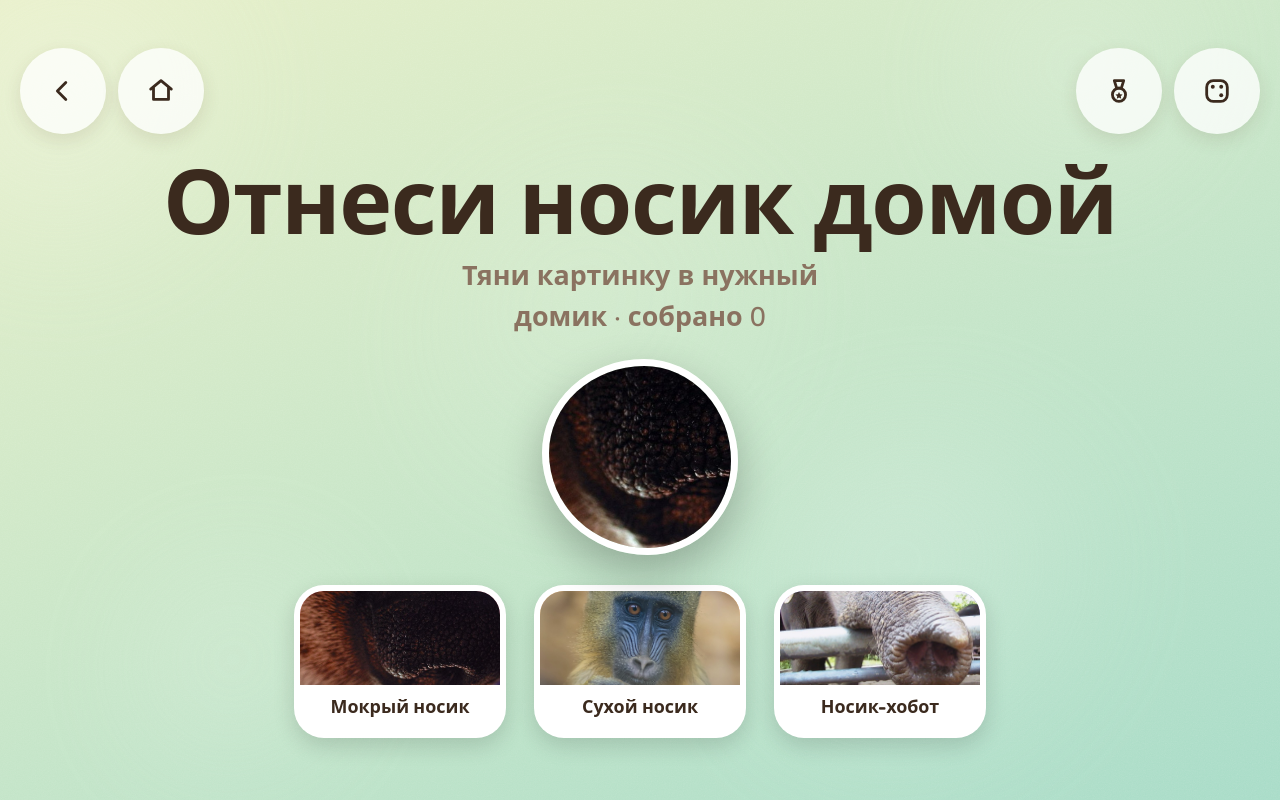
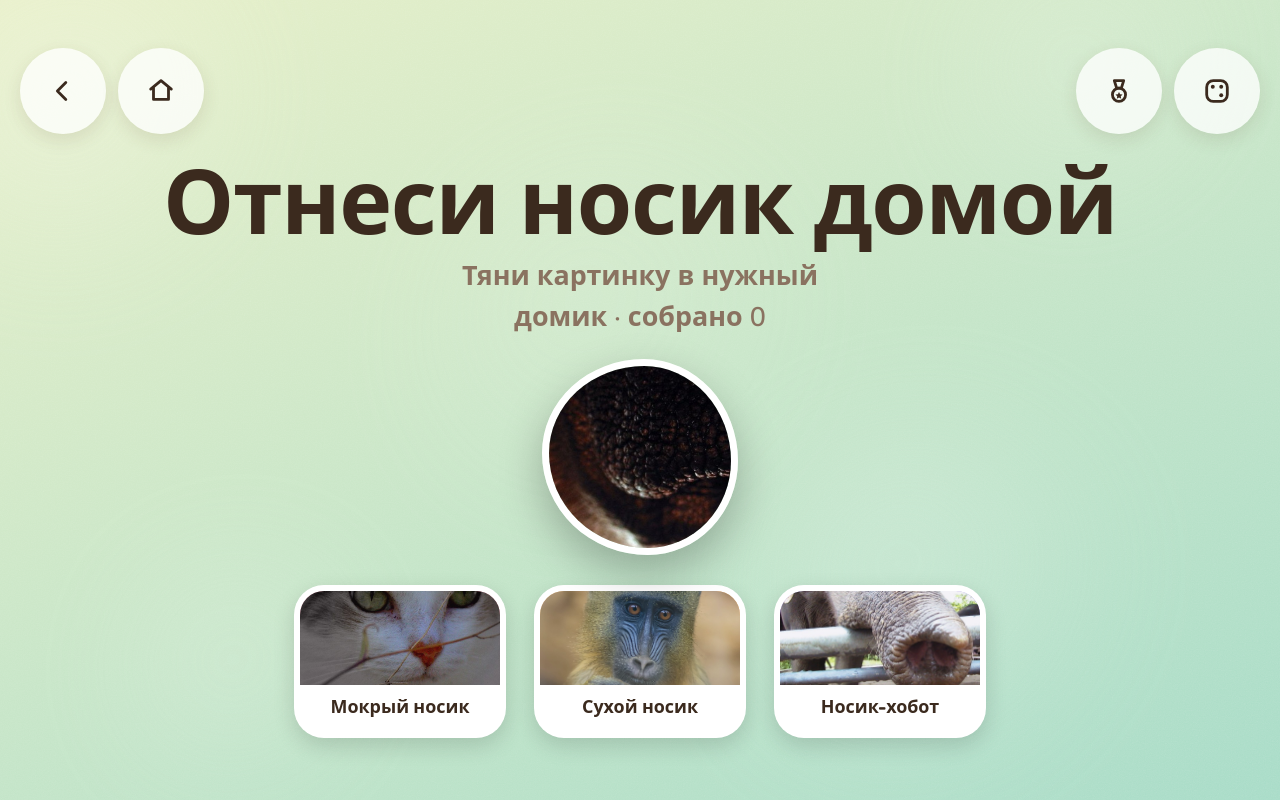
Before and after one commit to usatovw/aninose, a React (Vite) app: page /sort in a window 1280 px wide. Built offline with nearby package versions, Linux system fonts and the light colour scheme.

Commit message:
fix: в игре домик не показывает того же зверя, что в руке

```diff
--- a/src/pages/Sort.tsx
+++ b/src/pages/Sort.tsx
@@ -85,7 +85,9 @@ export default function Sort() {
 
         <div style={{ display: 'flex', gap: 'clamp(12px,2.2vw,28px)', justifyContent: 'center', flexWrap: 'wrap' }}>
           {houses.map(h => {
-            const face = animalsOfType(h.id)[0];
+            // не берём того же зверя, что в руке: иначе ответ виден заранее
+            const pool = animalsOfType(h.id).filter(x => x.id !== beast.id);
+            const face = pool[0] || animalsOfType(h.id)[0];
             const active = over === h.id;
             return (
               <motion.div key={h.id} ref={el => { boxes.current[h.id] = el; }}
```
